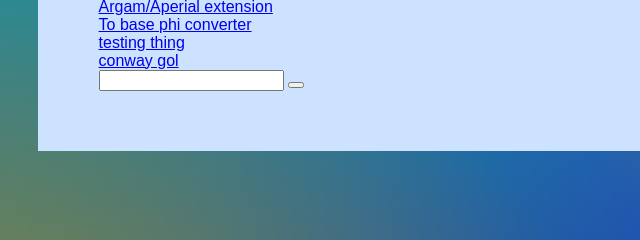
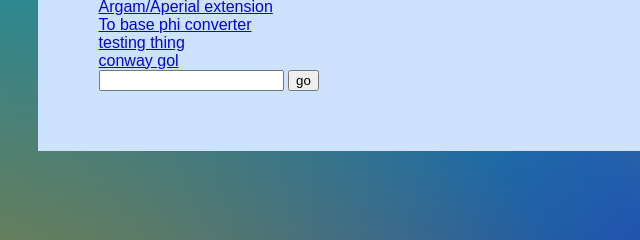
Before and after one commit to aedeng28/aedeng28.github.io, a plain HTML site: page stufs.html in a window 1280 px wide. Shown: the part 197-437 px from the top of the page, 0-640 px from the left. Drawn offline with Linux system fonts and the light colour scheme.

Commit message:
Fix button onclick to use 'goto' input

```diff
--- a/stufs.html
+++ b/stufs.html
@@ -25,7 +25,7 @@
 <br>
 </div>
 <input id='goto'>
-<button onclick="window.location.href=`/${getinput("get")}`">
+<button onclick="window.location.href=`/${getinput("goto")}`">go</button>
 </div>
 
 <script>
```
